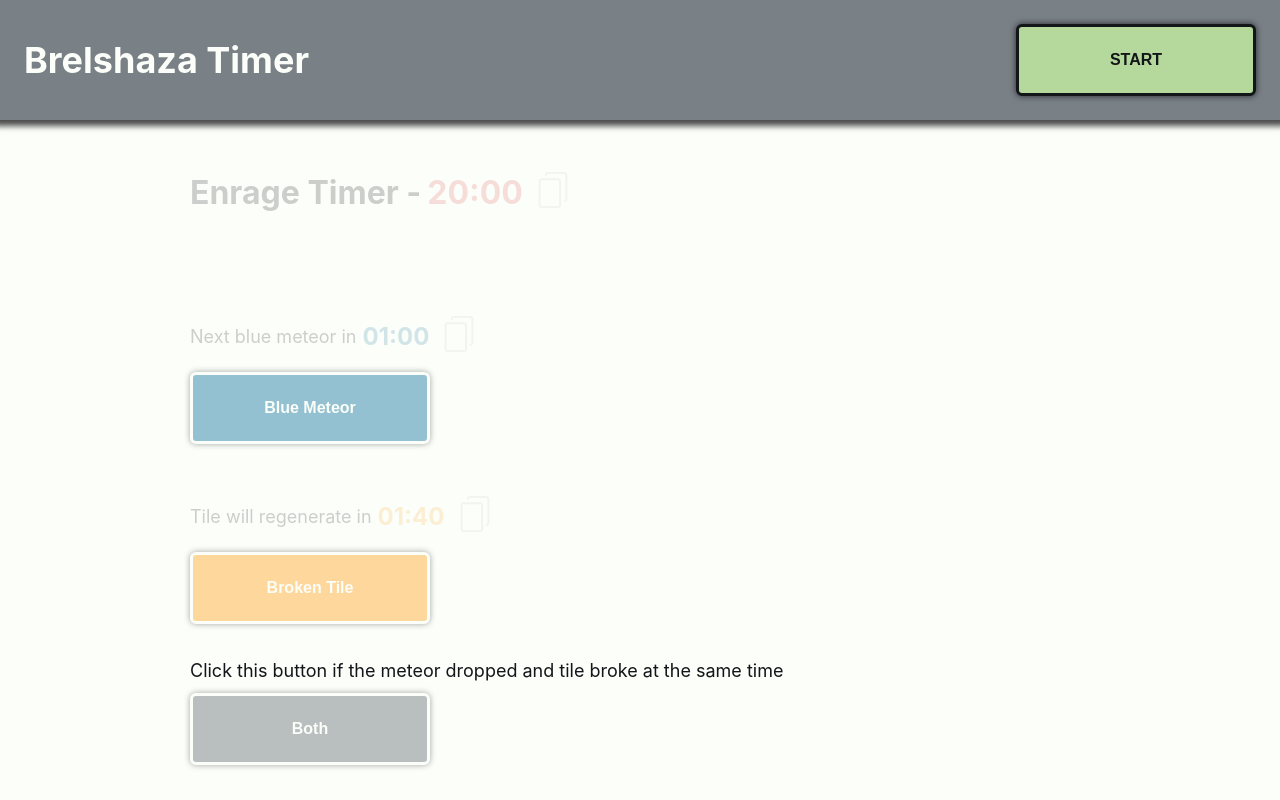
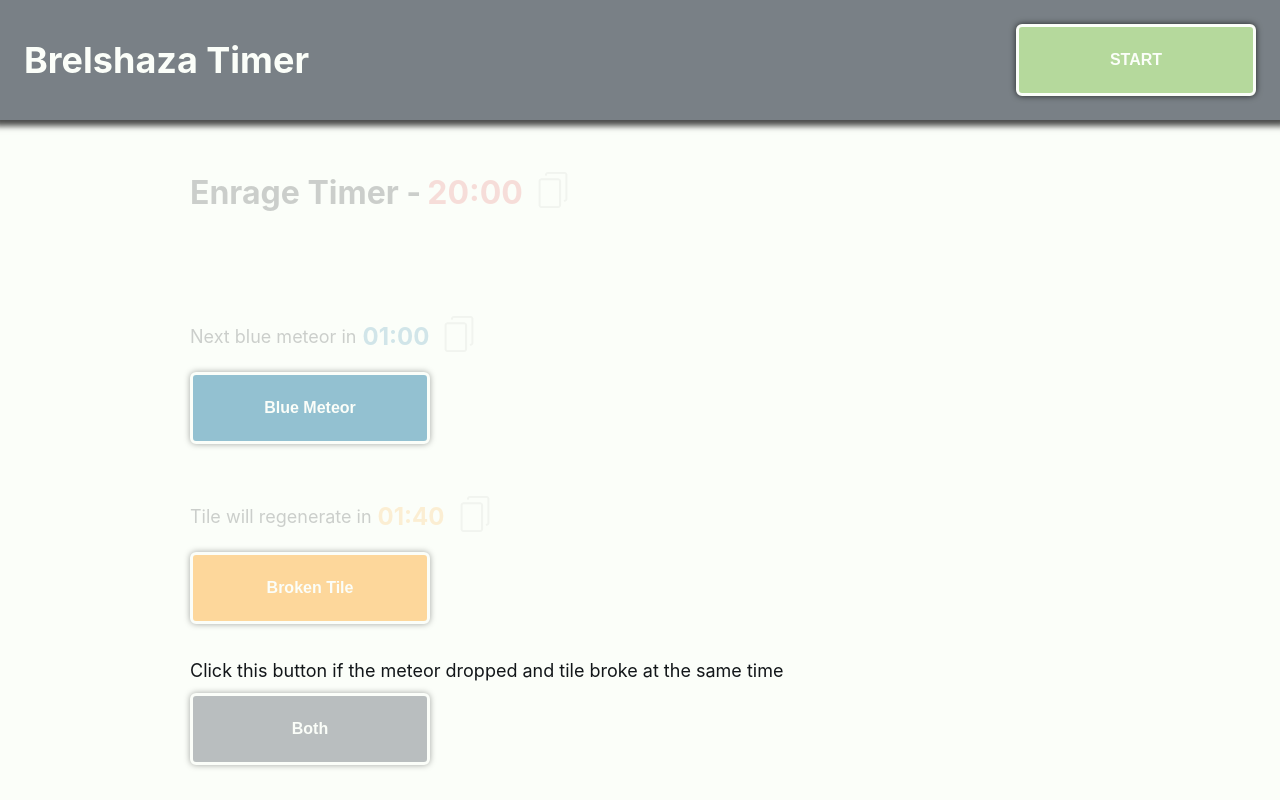
Before and after one commit to Incendie/Brelshaza-Overlay, a React (Create React App) app in the folder web-app/: page / in a window 1280 px wide. In both pictures the pointer is over the button "START". Built offline with nearby package versions, Linux system fonts and the light colour scheme.

Commit message:
Fix hover states

```diff
--- a/web-app/src/_shared/components/Button/styles.scss
+++ b/web-app/src/_shared/components/Button/styles.scss
@@ -9,12 +9,8 @@ button {
   height: 72px;
   width: 240px;
 
-  &:not([disabled]) {
-    &:hover {
-      border-color: var(--black);
-      color: var(--black);
-      transition: 0.2s all ease-in-out;
-    }
+  &:hover {
+    transition: 0.2s all ease-in-out;
   }
 
   &:disabled {
--- a/web-app/src/_shared/components/Timer/styles.scss
+++ b/web-app/src/_shared/components/Timer/styles.scss
@@ -92,6 +92,11 @@ button.copy {
   gap: 120px;
   opacity: 1;
 
+  button:not([disabled]):hover {
+    border-color: var(--black);
+    color: var(--black);
+  }
+
   p {
     animation-name: flash;
     animation-duration: 1s;
```
